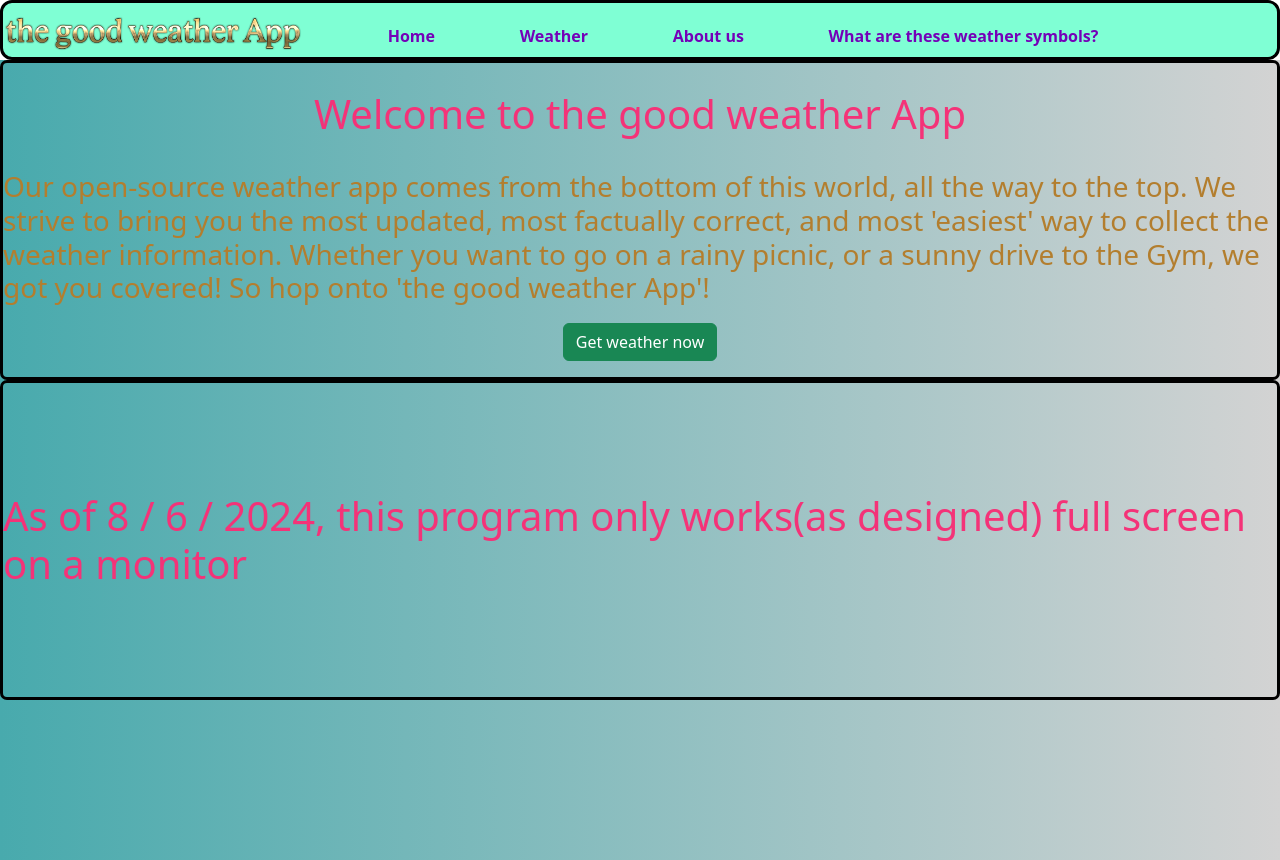
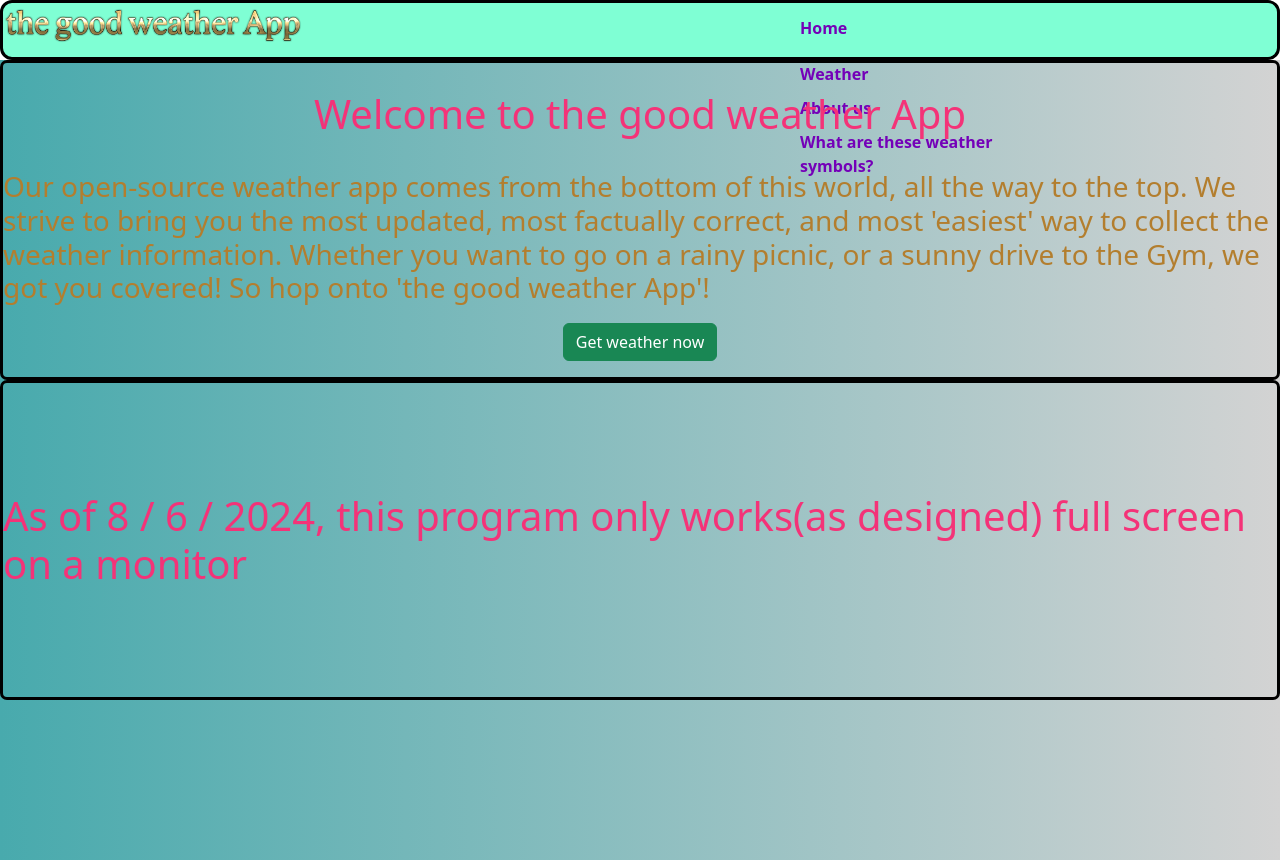
Before and after one commit to nathantsai1/myWeather, a Flask app: page / in a window 1280 px wide. Run offline with Flask 3, Linux system fonts and the light colour scheme.

Commit message:
started to add half screen features

```diff
--- a/static/styles.css
+++ b/static/styles.css
@@ -239,6 +239,28 @@
    width: 99%;
 }
 
+/* for expanding navbar */
+.nav_expand {
+   display: grid;
+    border-style: solid;
+    border-color: black;
+    border-width: medium;
+    width: 100%;
+    height: 60px;
+    justify-content: start;
+    align-items: center;
+    grid-template-columns: repeat(5, 1fr);
+    padding: 0px;
+    margin: 0px;
+    background-color: aquamarine;
+    gap: 10px;
+    border-radius: 12px;
+    transition: height 2s ease;
+}
+
+.nav_expand:hover {
+   height: 200px; /* Adjust this value as needed */
+}
 /* items */
 .item3 {
    display: flex;
--- a/templates/layout.html
+++ b/templates/layout.html
@@ -13,7 +13,7 @@
 
    </head>
   <body>
-    <div class="navbar">
+    <div id="homed">
         <!-- logo -->
          <h2><a href="/"><img src="/static/logo.png" width="300px" alt="the good weather App"></a></h2>
         <!--search-->
@@ -34,5 +34,21 @@
         </div>
     </div>
     {% block main %}{% endblock%}
+    <script>
+      /* check for  screen width */
+      function myFunction() {
+        const element = document.getElementById("homed");  // Get the DIV element
+        const width = screen.availWidth;
+        alert(width)
+        if (width > 1000) {
+          element.classList.add("navbar"); // Add newone class to DIV
+        }
+        else{
+          alert("yes")
+          element.classList.add("nav_expand"); // Add newone class to DIV
+        }
+      }
+      myFunction()
+    </script>
   </body>
 </html>
```
